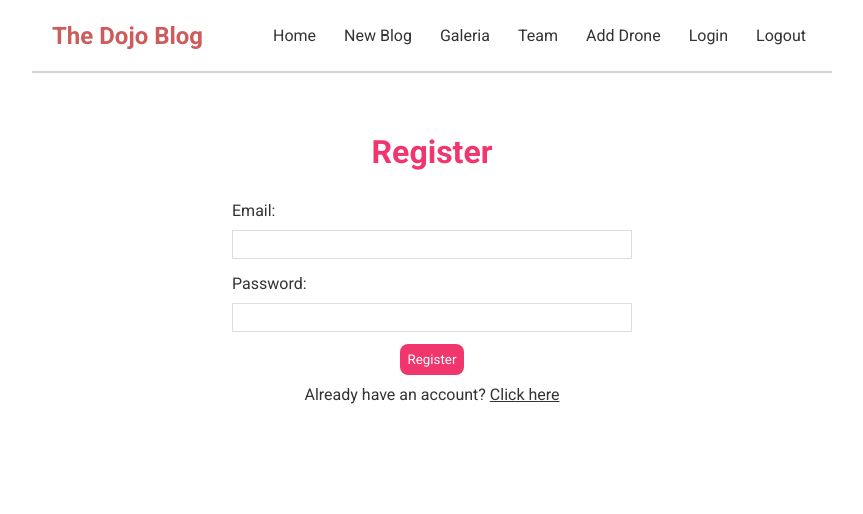
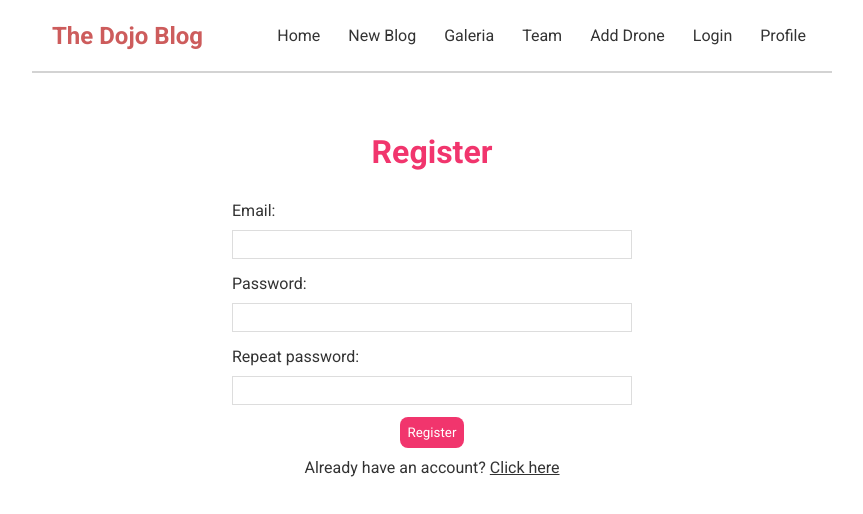
Before and after one commit to ksaczy/Blog_Praktyki, a React (Create React App) app: page /register in a window 1280 px wide. Shown: the top 514 px of the page, without its empty margins (208-1071 px from the left). Built offline with nearby package versions, Linux system fonts and the light colour scheme; no server answers.

Commit message:
Dodanie storny Profil i poprawki literówek

```diff
--- a/src/App.tsx
+++ b/src/App.tsx
@@ -10,6 +10,7 @@ import Team from "./Pages/Team";
 import AddDrone from "./Pages/AddDrone";
 import Login from "./Pages/Authentication/Login"
 import Register from "./Pages/Authentication/Register";
+import Profile from "./Pages/Authentication/Profile";
 import { AuthProvider } from "./AuthContext";
 import ProtectedRoute from "./ProtectedRoute";
 import {Toaster} from "react-hot-toast";
@@ -27,6 +28,7 @@ function App() {
 
                             <Route path="/create" element={<Create />} />
 
+
                             <Route path="/blogs/:id" element={<BlogDetails />} />
 
                             <Route path="/galeria" element={<ProtectedRoute><Galeria /></ProtectedRoute>} />
@@ -34,6 +36,9 @@ function App() {
                             <Route path="/team" element={<ProtectedRoute><Team /></ProtectedRoute>} />
 
                             <Route path="/add-drone" element={<ProtectedRoute><AddDrone /></ProtectedRoute>} />
+
+                            <Route path="/profile" element={<ProtectedRoute><Profile /></ProtectedRoute>} />
+
 
                             <Route path="/login" element={<Login />} />
 
--- a/src/FirebaseConfig.ts
+++ b/src/FirebaseConfig.ts
@@ -1,7 +1,7 @@
 // Import the functions you need from the SDKs you need
 import { initializeApp } from "firebase/app";
 import { getAuth } from "firebase/auth";
-import { getAnalytics } from "firebase/analytics";
+//import { getAnalytics } from "firebase/analytics";
 // TODO: Add SDKs for Firebase products that you want to use
 // https://firebase.google.com/docs/web/setup#available-libraries
 
--- a/src/Navbar/Navbar.tsx
+++ b/src/Navbar/Navbar.tsx
@@ -1,11 +1,9 @@
 import {Link} from 'react-router-dom';
 import './Navbar.scss';
 import React, { useState } from 'react';
-import { useAuth } from "../AuthContext";
 
 const Navbar = () => {
     const [showMenu, setShowMenu] = useState(false);
-    const { logout } = useAuth();
 
     return (
         <nav className="navbar">
@@ -21,7 +19,7 @@ const Navbar = () => {
                 <Link to="/team" onClick={() => setShowMenu(false)}>Team</Link>
                 <Link to="/add-drone" onClick={() => setShowMenu(false)}>Add Drone</Link>
                 <Link to="/login" onClick={() => setShowMenu(false)}>Login</Link>
-                <Link to="/" onClick={()=>logout()}>Logout</Link>
+                <Link to="/profile" onClick={() => setShowMenu(false)}>Profile</Link>
             </div>
         </nav>
     );
--- a/src/Pages/Authentication/Auth.scss
+++ b/src/Pages/Authentication/Auth.scss
@@ -1,8 +1,5 @@
 .form{
   text-align: center;
-  h3{
-    color: green;
-  }
   .error{
     font-size: large;
   }
--- a/src/Pages/Authentication/Login.tsx
+++ b/src/Pages/Authentication/Login.tsx
@@ -1,7 +1,7 @@
 import {InputField} from "../InputField"
 import {SubmitHandler, useForm} from "react-hook-form";
 import {zodResolver} from "@hookform/resolvers/zod";
-import {User, UserSchema} from "./User";
+import {LoginData, LoginSchema} from "./User";
 import {signInWithEmailAndPassword} from "firebase/auth";
 import {auth} from "../../FirebaseConfig";
 import {Link, Navigate} from "react-router-dom";
@@ -12,17 +12,17 @@ import toast from "react-hot-toast";
 
 
 const Login = () =>{
-    const {register, handleSubmit, setError, formState: { errors, isSubmitting } } = useForm<User>({
-        resolver: zodResolver(UserSchema),
+    const {register, handleSubmit, setError, formState: { errors, isSubmitting } } = useForm<LoginData>({
+        resolver: zodResolver(LoginSchema),
         mode: "onChange",
     });
 
     const { currentUser } = useAuth();
 
-    const onSubmit: SubmitHandler<User> = async (data) => {
+    const onSubmit: SubmitHandler<LoginData> = async (data) => {
         try{
             await signInWithEmailAndPassword(auth, data.email, data.password);
-            toast.success("Login successfull");
+            toast.success("Login successful");
         }
         catch(err:any){
             setError("root", {message:"Invalid email or password"});
@@ -30,7 +30,9 @@ const Login = () =>{
 
     };
 
-    if(currentUser)return <Navigate to="/" />;
+    if(currentUser){
+        return <Navigate to="/" />;
+    }
 
     return(
         <div className="form">
--- /dev/null
+++ b/src/Pages/Authentication/Profile.tsx
@@ -0,0 +1,16 @@
+import "../AddDrone.scss"
+import {Link} from "react-router-dom";
+import { useAuth } from "../../AuthContext";
+
+const Profile = () =>{
+    const {logout, currentUser} = useAuth();
+
+    return(
+        <div className="profile">
+            <h1>Your Profile</h1>
+            <h2>{currentUser?.email}</h2>
+            <Link to="/" onClick={()=>logout()}>Logout</Link>
+        </div>
+    )
+}
+export default Profile;
--- a/src/Pages/Authentication/Register.tsx
+++ b/src/Pages/Authentication/Register.tsx
@@ -1,7 +1,7 @@
 import { InputField } from "../InputField";
 import { SubmitHandler, useForm } from "react-hook-form";
 import { zodResolver } from "@hookform/resolvers/zod";
-import { User, UserSchema } from "./User";
+import {RegisterData, RegisterSchema} from "./User";
 import { createUserWithEmailAndPassword } from "firebase/auth";
 import { auth } from "../../FirebaseConfig";
 import {Link, Navigate} from "react-router-dom";
@@ -13,16 +13,16 @@ import toast from "react-hot-toast";
 const Register = () => {
     const { currentUser } = useAuth();
 
-    const { register, handleSubmit, setError, reset, formState: { errors, isSubmitting } } = useForm<User>({
-        resolver: zodResolver(UserSchema),
+    const { register, handleSubmit, setError, reset, formState: { errors, isSubmitting } } = useForm<RegisterData>({
+        resolver: zodResolver(RegisterSchema),
         mode: "onChange",
     });
 
-    const onSubmit: SubmitHandler<User> = async (data) => {
+    const onSubmit: SubmitHandler<RegisterData> = async (data) => {
         try {
             await createUserWithEmailAndPassword(auth, data.email, data.password);
             reset();
-            toast.success("Registered successfuly");
+            toast.success("Registered successfully");
         } catch (err: any) {
             if (err.code === "auth/email-already-in-use") {
                 setError("email", { message: "This email is already in use" });
@@ -51,6 +51,13 @@ const Register = () => {
                     register={register("password")}
                     type="password"
                 />
+                <InputField
+                    name="passwordRepeat"
+                    label="Repeat password: "
+                    error={errors.passwordRepeat}
+                    register={register("passwordRepeat")}
+                    type="password"
+                />
 
                 <button disabled={isSubmitting}>
                     {isSubmitting ? "Registering..." : "Register"}
--- a/src/Pages/Authentication/User.ts
+++ b/src/Pages/Authentication/User.ts
@@ -1,9 +1,17 @@
 import { z } from "zod";
-//dodać tablicę błędów
 
-export const UserSchema = z.object({
-    email: z.string().email(),
-    password: z.string().min(8),//dodać jakiegoś regexa do sprawdzania hasła
-})
+export const LoginSchema = z.object({
+    email: z.string().email("Invalid email address"),
+    password: z.string().min(1, "Password is required"),
+});
 
-export type User = z.infer<typeof UserSchema>;
+export const RegisterSchema = LoginSchema.extend({
+    password: z.string().min(6, "Password must be at least 6 characters"),
+    passwordRepeat: z.string(),
+}).refine((data) => data.password === data.passwordRepeat, {
+    message: "Passwords don't match",
+    path: ["passwordRepeat"],
+});
+
+export type LoginData = z.infer<typeof LoginSchema>;
+export type RegisterData = z.infer<typeof RegisterSchema>;
```
